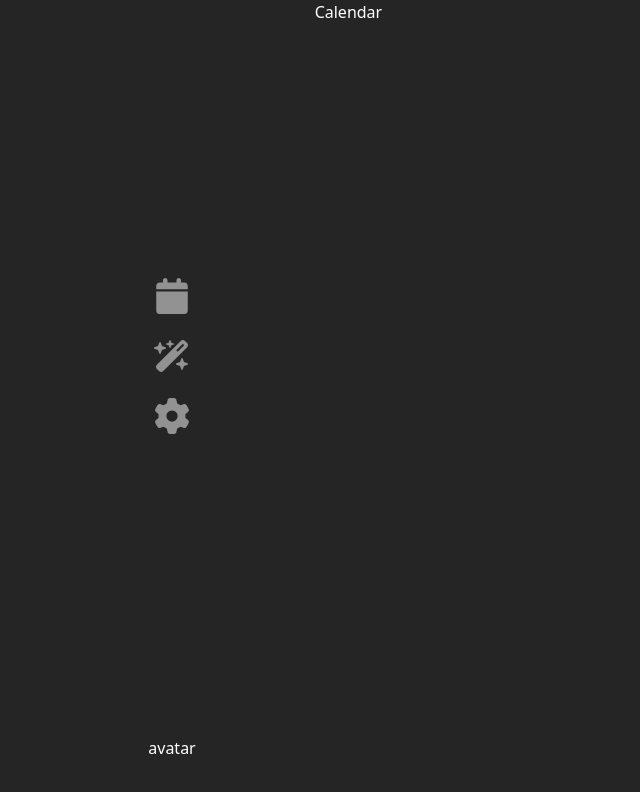
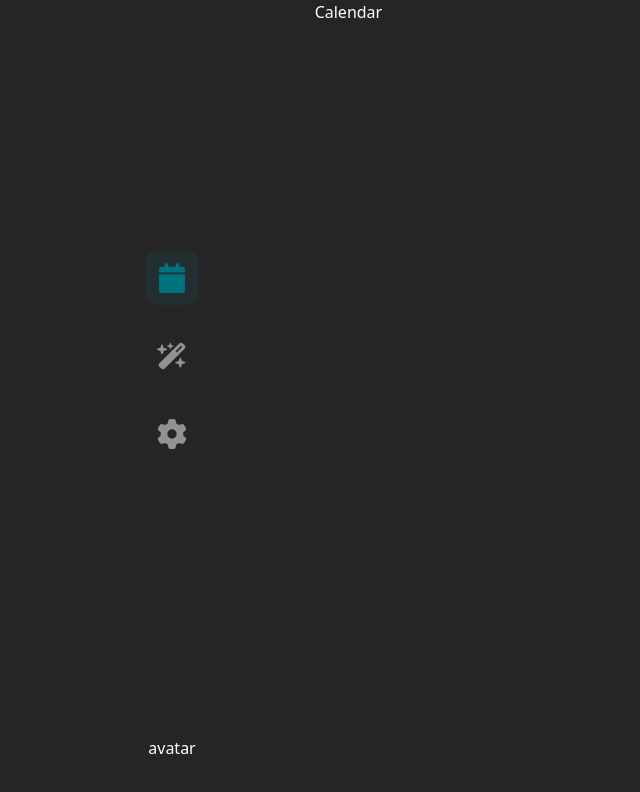
Before and after one commit to tuongioe/Smart_Scheduler, a React (Create React App) app in the folder smart-scheduler-frontend/: page / in a window 1280 px wide. Shown: the top 792 px of the page, without its empty margins (0-640 px from the left). Built offline with nearby package versions, Linux system fonts and the light colour scheme.

Commit message:
update: add active effect for sidebar

```diff
--- a/smart-scheduler-frontend/src/components/Sidebar.js
+++ b/smart-scheduler-frontend/src/components/Sidebar.js
@@ -1,21 +1,45 @@
 import React from "react";
 import { FaCalendar, FaWandMagicSparkles, FaGear } from "react-icons/fa6";
+import { useLocation } from "react-router-dom";
 
 export default function Sidebar() {
+  const location = useLocation();
+
   return (
     <aside className="flex flex-col justify-center items-center w-10 h-full">
-      <div className="flex flex-col justify-center items-center h-full text-[#929292] text-4xl">
-        <a href="/" className="mb-6">
+      <div className="flex flex-col justify-center items-center h-full text-[#929292] text-3xl">
+        <a
+          href="/"
+          className={`mb-6 p-3 rounded-xl ${
+            location.pathname === "/"
+              ? "activeLink bg-[#232E30] text-[#00717F]"
+              : ""
+          }`}
+        >
           <i>
             <FaCalendar />
           </i>
         </a>
-        <a href="/ai-scheduler" className="mb-6">
+        <a
+          href="/ai-scheduler"
+          className={`mb-6 p-3 rounded-xl ${
+            location.pathname === "/ai-scheduler"
+              ? "activeLink bg-[#232E30] text-[#00717F]"
+              : ""
+          }`}
+        >
           <i>
             <FaWandMagicSparkles />
           </i>
         </a>
-        <a href="/setting" className="mb-6">
+        <a
+          href="/setting"
+          className={`mb-6 p-3 rounded-xl ${
+            location.pathname === "/setting"
+              ? "activeLink bg-[#232E30] text-[#00717F]"
+              : ""
+          }`}
+        >
           <i>
             <FaGear />
           </i>
--- a/smart-scheduler-frontend/src/route/AIScheduler.js
+++ b/smart-scheduler-frontend/src/route/AIScheduler.js
@@ -2,8 +2,42 @@ import React from "react";
 
 export default function AIScheduler() {
   return (
-    <div className="text-center">
-      <h2 className="text-2xl">AI Scheduler</h2>
+    <div>
+      <div>
+        <input
+          type="text"
+          name="taskName"
+          id="taskName"
+          placeholder="Enter title here"
+        />
+      </div>
+      <div>
+        <label for="estimateTime">Estimate Time</label>
+        <select name="estimateTime" id="estimateTime">
+          <option value="30" selected>
+            30 min
+          </option>
+          <option value="60">1 hour</option>
+          <option value="120">2 hours</option>
+          <option value="180">3 hours</option>
+          <option value="300">5 hours</option>
+          <option value="720">12 hours</option>
+          <option value="1440">1 day</option>
+        </select>
+      </div>
+      <div>
+        <label for="calendarType">Calendar</label>
+        <select name="calendarType" id="calendarType">
+          <option value="health" selected>
+            Health
+          </option>
+          <option value="personal">Personal</option>
+          <option value="work">Work</option>
+        </select>
+      </div>
+      <div></div>
+      <div></div>
+      <div></div>
     </div>
   );
 }
```
